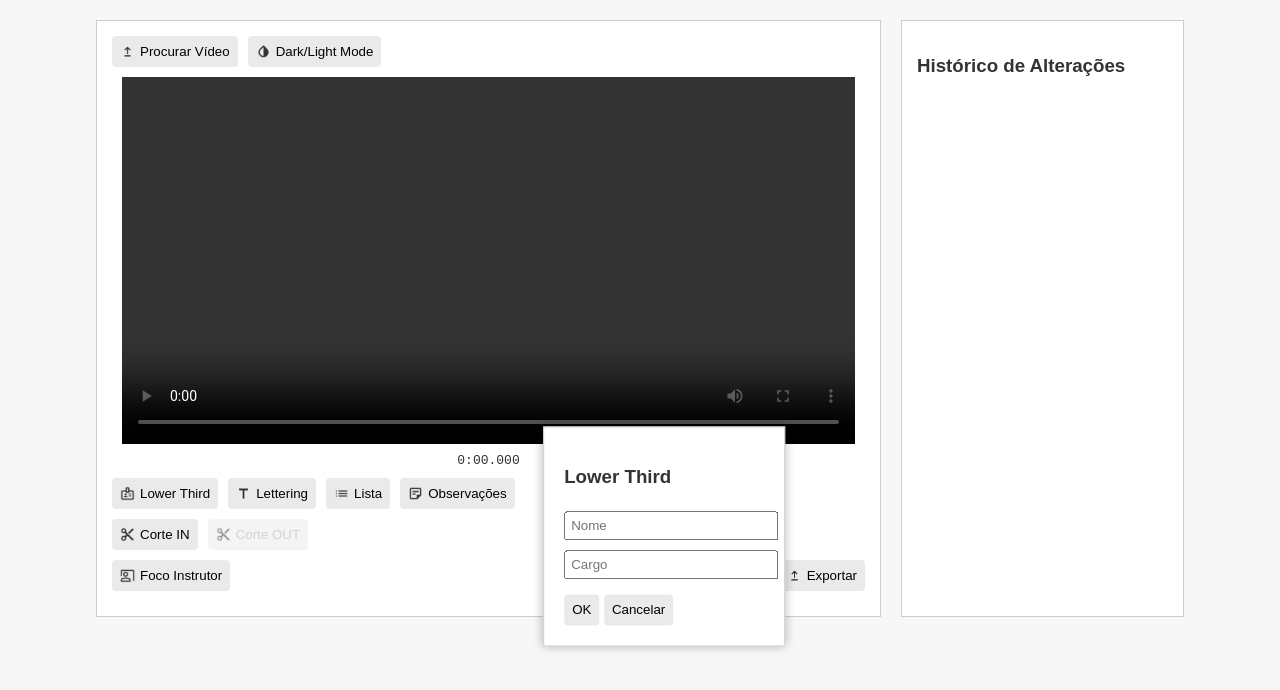
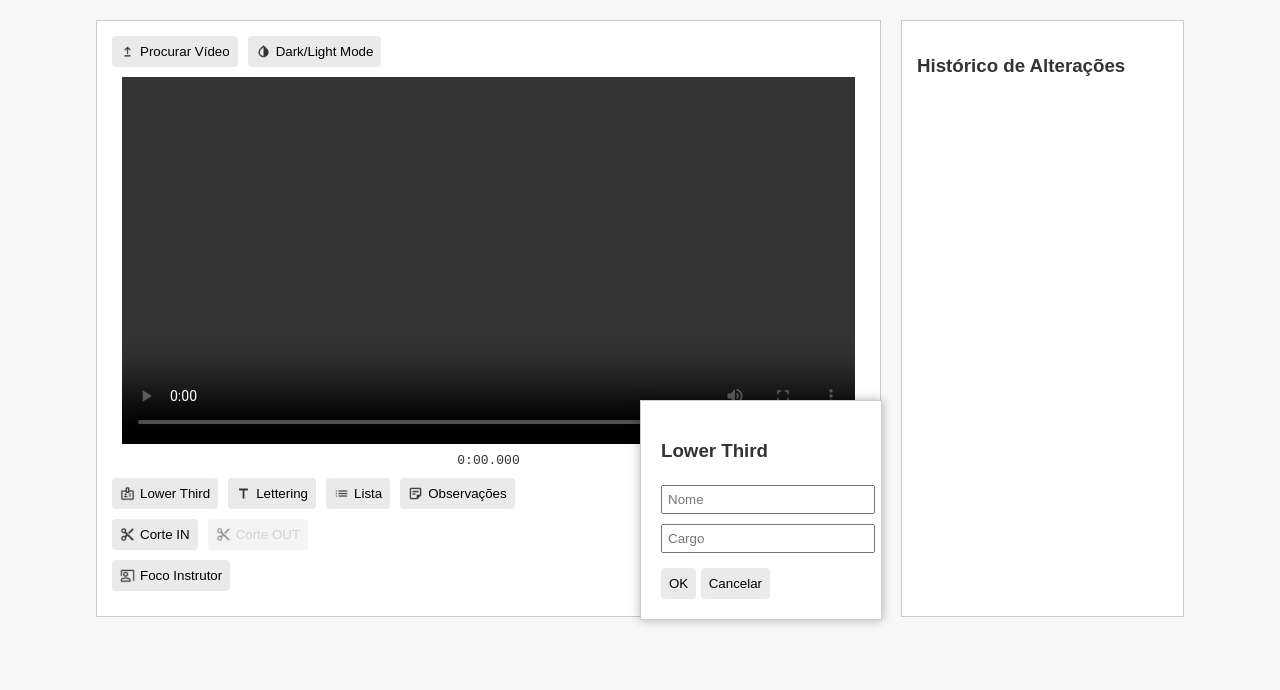
Before and after one commit to codingwithdenis/assistente-notas, a plain HTML site: page index.html in a window 1280 px wide. Both pictures are taken after a click on the button "Lower Third". Drawn offline with Linux system fonts and the light colour scheme.

Commit message:
Melhorias após primeira rodada de pesquisas

```diff
--- a/index.html
+++ b/index.html
@@ -103,13 +103,12 @@
       z-index: 2;
       border-radius: 4px;
     }
-    /* Modais */
   .modal {
     display: none;
-    position: fixed;
+    position: absolute;
     top: 50%;
     left: 50%;
-    transform: translate(-40%, 12%);
+    /* transform: translate(-50%, -50%); */
     background: white;
     padding: 20px;
     border: 1px solid #ccc;
```
